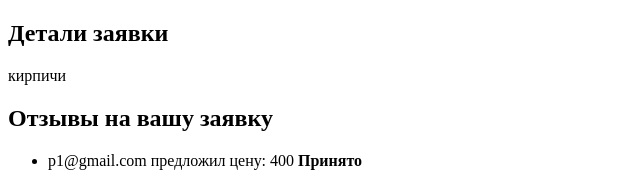
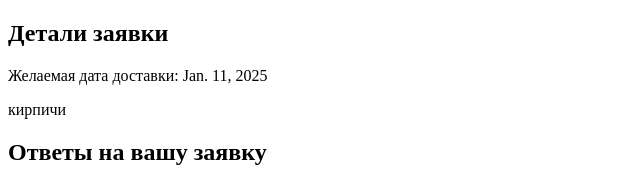
Before and after one commit to alxndr-bnd/transport_site, a Django app: page /request/7/ in a window 1280 px wide. Shown: the part 88-274 px from the top of the page, without its empty margins (0-640 px from the left). Run offline with Django 5.2, Linux system fonts and the light colour scheme; data comes from the database, SQL or seed files in the repository; both versions use the stored data as it was after the commit.

Commit message:
liitle decorations on request details page

```diff
--- a/orders/templates/request_detail.html
+++ b/orders/templates/request_detail.html
@@ -3,6 +3,7 @@
 {% block content %}
     <h2>Детали заявки</h2>
     <p>{{ request.title }}</p>
+    <p>Желаемая дата доставки: {{ request.desired_date }}</p>
     <p>{{ request.description }}</p>
 
     {% if user.is_authenticated and user.role == 'carrier' %}
@@ -14,7 +15,8 @@
         </form>
     {% endif %}
 
-    <h2>Отзывы на вашу заявку</h2>
+    <h2>Ответы на вашу заявку</h2>
+    {% if responses %}
         <ul>
             {% for response in responses %}
                 <li>
@@ -27,5 +29,9 @@
                 </li>
             {% endfor %}
         </ul>
+    {% else %}
+        <p>Пока нет ответов на вашу заявку.</p>
+    {% endif %}
+
 
 {% endblock %}
```
Also changed, not shown: db.sqlite3. Lines whose indentation alone changed are shown as unchanged.
